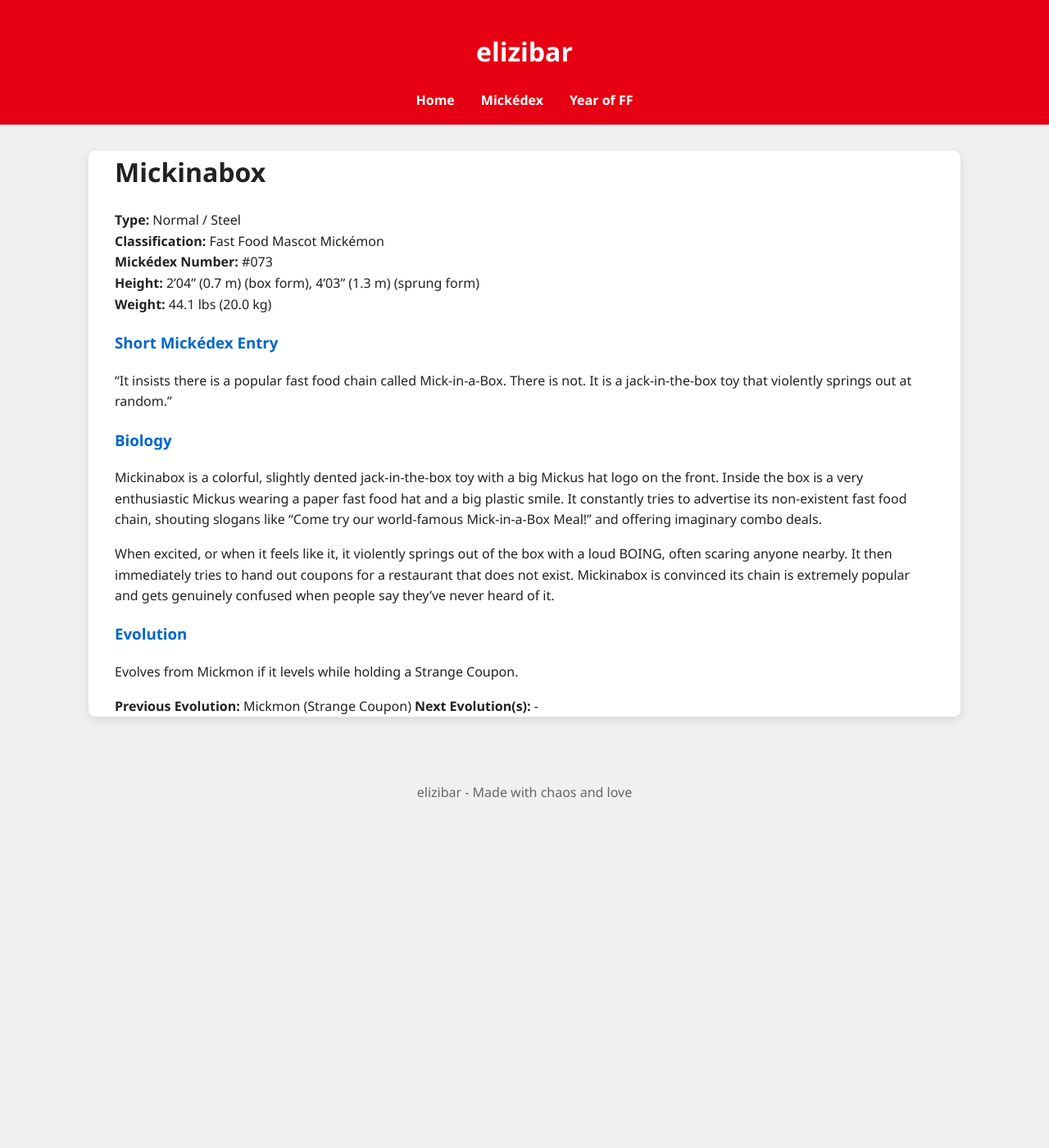
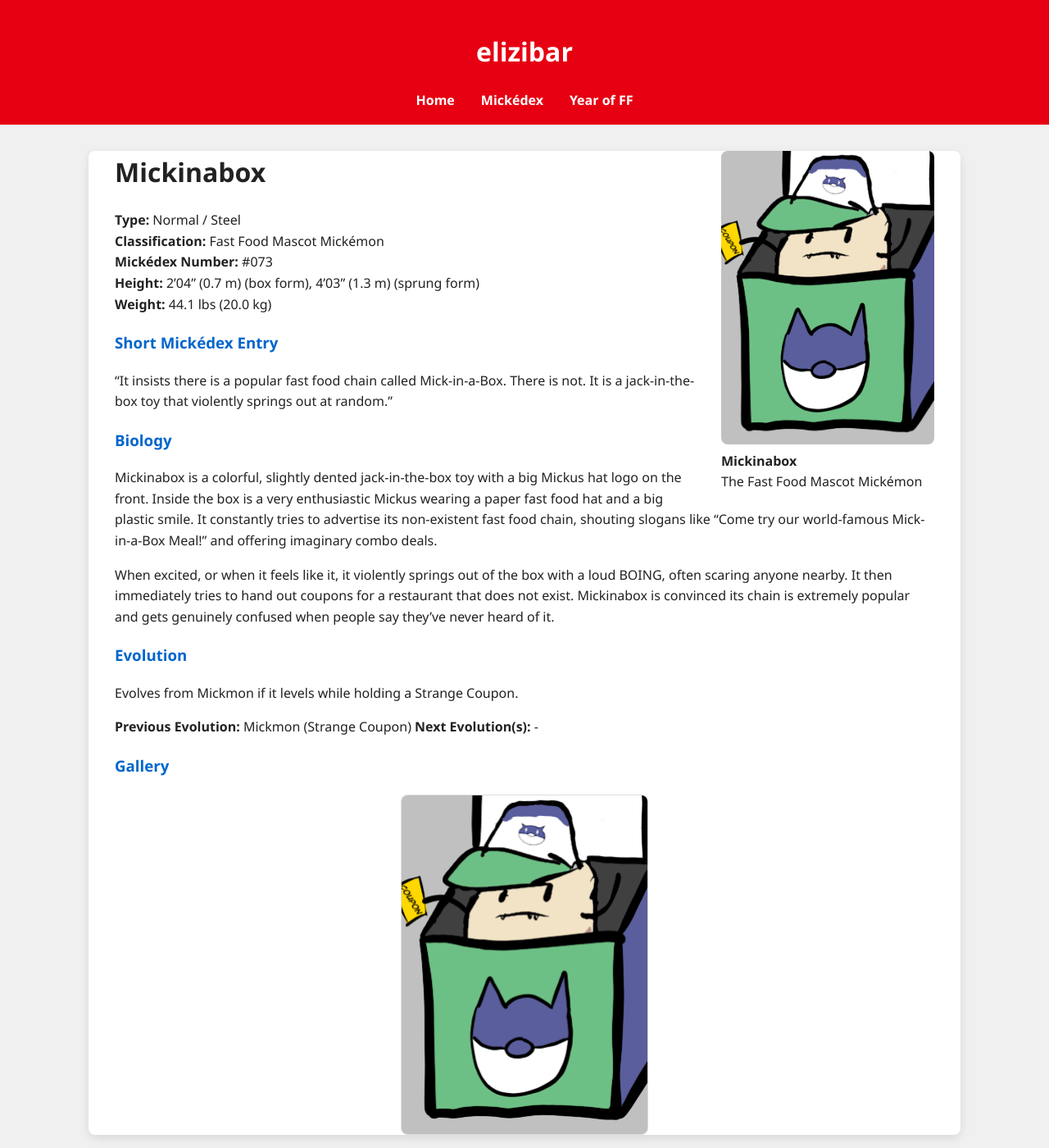
Before and after one commit to elizibar/elizibar.github.io, a Jekyll site: the page built from mickedex/digital/mickinabox.md, in a window 1280 px wide and 1400 px high. Shown: the whole window at 82% size. Built offline with Jekyll 4.4.1, drawn with Linux system fonts in a browser that asks for light colours.

```diff
--- a/mickedex/digital/mickinabox.md
+++ b/mickedex/digital/mickinabox.md
@@ -3,6 +3,11 @@ title: Mickinabox
 layout: default
 permalink: /mickedex/mickinabox/
 ---
+
+<figure style="float: right; margin: 0 0 20px 20px; width: 260px;">
+  <img src="/assets/images/mickinabox.png" alt="Mickinabox" style="width: 100%; border-radius: 8px;">
+  <figcaption><strong>Mickinabox</strong><br>The Fast Food Mascot Mickémon</figcaption>
+</figure>
 
 # Mickinabox
 
@@ -26,3 +31,6 @@ Evolves from Mickmon if it levels while holding a Strange Coupon.
 
 **Previous Evolution:** Mickmon (Strange Coupon)
 **Next Evolution(s):** -
+
+### Gallery
+![Mickinabox](/assets/images/mickinabox.png){:width="30%" style="display: block; margin: 20px auto; border: 1px solid #ddd; border-radius: 8px;"}
```
Also changed, not shown: mickedex/digital/micktoon.md (+8 -0 lines), assets/images/mickinabox.png (added), assets/images/micktoon.gif (added).
